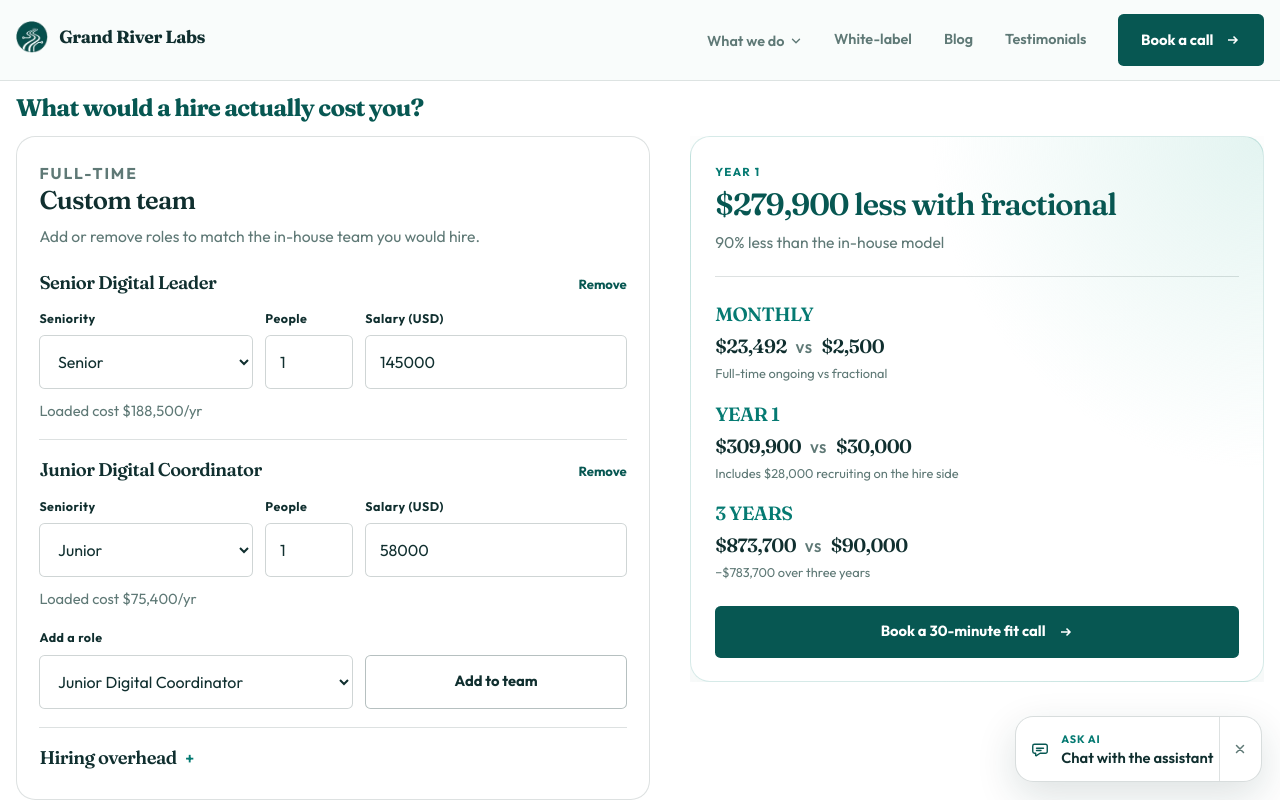
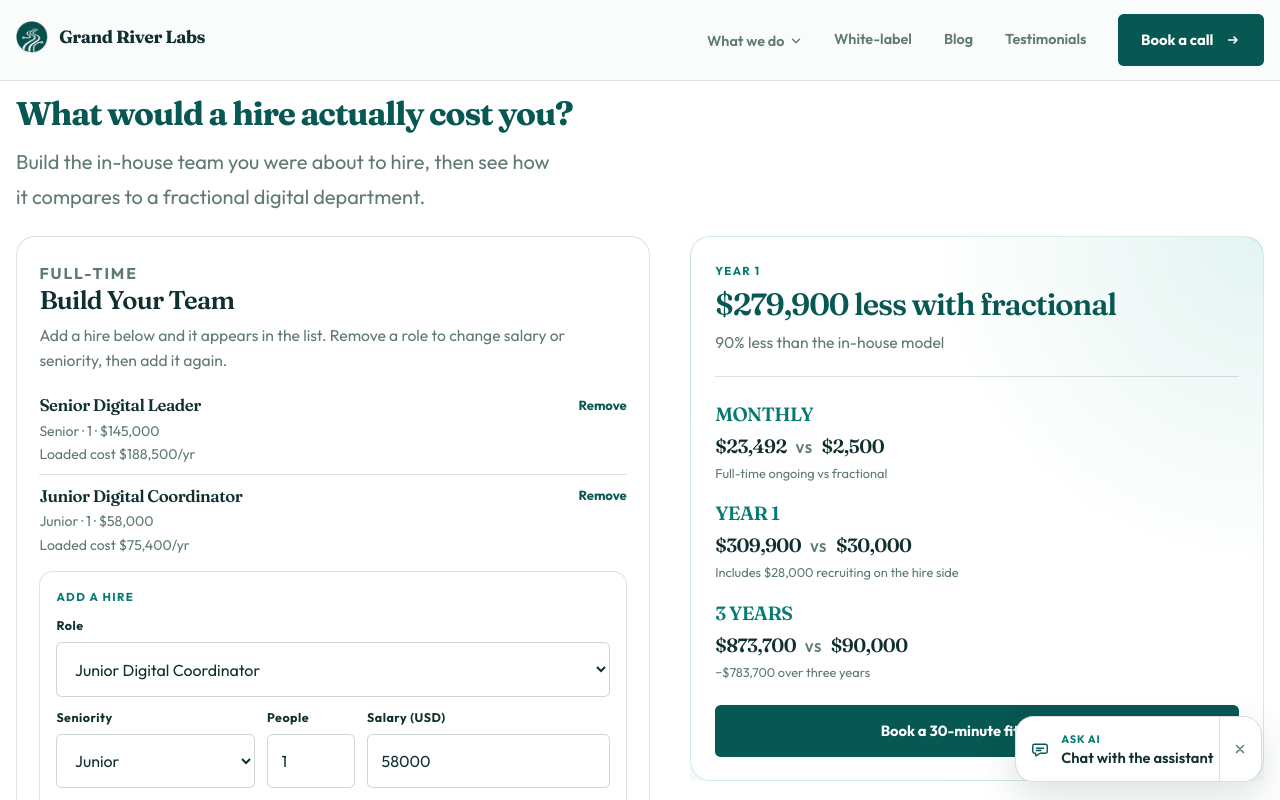
Before and after one commit to duncan-io/grand-river-labs, a Next.js app: page /fractional-digital-team-calculator in a window 1280 px wide. Shown: the top 800 px of the page. Built offline with nearby package versions, Linux system fonts and the light colour scheme.

Commit message:
Fix calculator, make some layout changes

```diff
--- a/app/(frontend)/fractional-digital-team-calculator/page.tsx
+++ b/app/(frontend)/fractional-digital-team-calculator/page.tsx
@@ -23,6 +23,10 @@ export default function FractionalDigitalTeamCalculatorPage() {
               <h1 className="calc-page__headline">
                 What would a hire actually cost you?
               </h1>
+              <p className="section-copy calc-page__copy">
+                Build the in-house team you were about to hire, then see how it
+                compares to a fractional digital department.
+              </p>
             </header>
             <FractionalTeamCalculator />
           </div>
--- a/app/(frontend)/layout.tsx
+++ b/app/(frontend)/layout.tsx
@@ -15,8 +15,7 @@ const fraunces = Fraunces({
 });
 
 export const metadata: Metadata = {
-  title:
-    "Grand River Labs | Fractional Digital Department",
+  title: "Fractional Digital Marketing Team | Grand River Labs",
   description:
     "Get the expertise and execution of an in-house digital team without hiring one. GR Labs provides ongoing website management, digital strategy, technical execution, and more.",
 };
--- a/app/(frontend)/page.tsx
+++ b/app/(frontend)/page.tsx
@@ -1,3 +1,4 @@
+import type { Metadata } from "next";
 import { ContactSection } from "@/components/contact";
 import { Hero } from "@/components/hero";
 import {
@@ -8,6 +9,10 @@ import {
 } from "@/components/sections";
 import { SiteFooter } from "@/components/site-footer";
 import { SiteHeader } from "@/components/site-header";
+
+export const metadata: Metadata = {
+  title: "Fractional Digital Marketing Team | Grand River Labs",
+};
 
 export default function Home() {
   const turnstileSiteKey = process.env.TURNSTILE_SITE_KEY?.trim() ?? "";
--- a/components/fractional-digital-department.tsx
+++ b/components/fractional-digital-department.tsx
@@ -41,18 +41,24 @@ const capabilities = [
   },
 ];
 
-const operatingSteps = [
+const contrastModels = [
   {
-    title: "Look",
-    copy: "Study the business, the site, the tools, and the friction. We don't wait for a spec or a backlog you already named.",
+    label: "Consultant",
+    title: "Tells you what to do.",
+    copy: "A recommendation, then you're left to staff it, sequence it, and make it happen.",
+    role: "foil",
   },
   {
-    title: "Find",
-    copy: "Surface the priorities and opportunities that will actually move the business—not the loudest request or the easiest ticket.",
+    label: "Agency",
+    title: "Does what you tell them.",
+    copy: "They wait for a brief. If you don't already know what to request, the important work never gets named.",
+    role: "foil",
   },
   {
-    title: "Attack",
-    copy: "Take on the work, review what changed, and keep hunting for the next improvement.",
+    label: "Fractional digital department",
+    title: "Does what needs doing.",
+    copy: "We look at the business, find the digital work worth doing, and take it on—so you are not the strategist or the project manager.",
+    role: "answer",
   },
 ];
 
@@ -181,19 +187,19 @@ export function FractionalDigitalDepartmentSections() {
       <section className="section fdd-problem" id="the-gap">
         <div className="shell">
           <div className="fdd-problem__top reveal">
-            <div className="fdd-problem__intro">
+            <div>
               <p className="eyebrow">The gap</p>
               <h2 className="section-heading">
                 We work inside how you already operate—and own the digital
                 side.
               </h2>
-              <p className="section-copy">
-                Agencies and specialists sit outside the business. Consultants
-                advise and leave. The gap is a partner who learns your process,
-                takes ownership of website, tools, and systems, and keeps
-                refining, enhancing, and advising.
-              </p>
             </div>
+            <p className="section-copy">
+              Agencies and specialists sit outside the business. Consultants
+              advise and leave. The gap is a partner who learns your process,
+              takes ownership of website, tools, and systems, and keeps
+              refining, enhancing, and advising.
+            </p>
           </div>
           <div className="fdd-problem__grid reveal">
             {positioningPoints.map((item, index) => (
@@ -248,52 +254,35 @@ export function FractionalDigitalDepartmentSections() {
           <div className="fdd-flow__top reveal">
             <div>
               <p className="eyebrow">How it works</p>
-              <h2 className="section-heading">
-                You don&apos;t need a brief. We find the work worth doing.
+              <h2 className="section-heading fdd-flow__heading">
+                <span>A consultant tells you what to do.</span>
+                <span>An agency does what you tell them.</span>
+                <span>A fractional digital department does what needs doing.</span>
               </h2>
             </div>
             <p className="section-copy">
-              Don&apos;t arrive with a punch list. GR Labs looks at the
-              business, seeks out the digital priorities and opportunities worth
-              attacking, and takes them on—so you are not the one figuring out
-              what to request.
+              Two familiar models. Neither owns the work.
             </p>
           </div>
-          <ol className="fdd-flow__steps reveal">
-            {operatingSteps.map((step, index) => (
-              <li className="fdd-flow__step" key={step.title}>
-                {index > 0 ? (
-                  <span className="fdd-flow__connector" aria-hidden="true">
-                    <svg viewBox="0 0 80 24" fill="none">
-                      <path
-                        className="fdd-flow__connector-line"
-                        d="M4 12h64"
-                        stroke="currentColor"
-                        strokeWidth="1.5"
-                        strokeLinecap="round"
-                        strokeDasharray="4 6"
-                      />
-                      <path
-                        d="M62 5.5 72 12l-10 6.5"
-                        stroke="currentColor"
-                        strokeWidth="1.5"
-                        strokeLinecap="round"
-                        strokeLinejoin="round"
-                      />
-                    </svg>
-                  </span>
-                ) : null}
-                <span className="fdd-flow__number">
-                  {String(index + 1).padStart(2, "0")}
-                </span>
-                <h3>{step.title}</h3>
-                <p>{step.copy}</p>
+          <ul className="fdd-flow__steps reveal">
+            {contrastModels.map((item) => (
+              <li
+                className={
+                  item.role === "answer"
+                    ? "fdd-flow__step fdd-flow__step--answer"
+                    : "fdd-flow__step"
+                }
+                key={item.label}
+              >
+                <span className="fdd-flow__label">{item.label}</span>
+                <h3>{item.title}</h3>
+                <p>{item.copy}</p>
               </li>
             ))}
-          </ol>
+          </ul>
           <p className="fdd-flow__promise reveal">
-            You don&apos;t have to figure out what to ask us to do. That&apos;s
-            part of what you&apos;re paying us for.
+            You don&apos;t have to figure out what to ask us to do. We do what
+            needs doing.
           </p>
           <div className="fdd-offer reveal">
             <div>
--- a/components/fractional-team-calculator.tsx
+++ b/components/fractional-team-calculator.tsx
@@ -5,7 +5,6 @@ import { BOOK_CALL_HREF } from "@/lib/site";
 import {
   DEFAULT_ASSUMPTIONS,
   DEFAULT_FRACTIONAL_MONTHLY,
-  FRACTIONAL_MONTHLY_PER_PERSON,
   MAX_FRACTIONAL_MONTHLY,
   MAX_ROLE_QUANTITY,
   MAX_SALARY,
@@ -18,6 +17,7 @@ import {
   formatPercent,
   formatSignedUsd,
   formatUsd,
+  getCatalogItem,
   sanitizeNumber,
   suggestedFractionalMonthly,
   type CalculatorAssumptions,
@@ -32,6 +32,16 @@ function readNumber(value: string): number {
   return Number(value);
 }
 
+function composerFromCatalog(catalogId: string) {
+  const item = getCatalogItem(catalogId);
+  return {
+    catalogId: item.id,
+    seniority: item.seniority,
+    quantity: 1,
+    salary: item.salary,
+  };
+}
+
 export function FractionalTeamCalculator() {
   const [roles, setRoles] = useState<TeamRole[]>(() => defaultTeamRoles());
   const [assumptions, setAssumptions] = useState<CalculatorAssumptions>(
@@ -40,7 +50,9 @@ export function FractionalTeamCalculator() {
   const [fractionalMonthly, setFractionalMonthly] = useState(
     DEFAULT_FRACTIONAL_MONTHLY,
   );
-  const [addRoleId, setAddRoleId] = useState(ROLE_CATALOG[0].id);
+  const [composer, setComposer] = useState(() =>
+    composerFromCatalog(ROLE_CATALOG[0].id),
+  );
 
   const comparison = useMemo(
     () =>
@@ -61,15 +73,6 @@ export function FractionalTeamCalculator() {
     }
   }
 
-  function updateRole(instanceId: string, patch: Partial<TeamRole>) {
-    const nextRoles = roles.map((role) =>
-      role.instanceId === instanceId ? { ...role, ...patch } : role,
-    );
-    const teamChanged =
-      patch.seniority !== undefined || patch.quantity !== undefined;
-    applyRoles(nextRoles, teamChanged);
-  }
-
   function removeRole(instanceId: string) {
     applyRoles(
       roles.filter((role) => role.instanceId !== instanceId),
@@ -77,13 +80,29 @@ export function FractionalTeamCalculator() {
     );
   }
 
+  function selectCatalogRole(catalogId: string) {
+    setComposer(composerFromCatalog(catalogId));
+  }
+
   function addRole() {
-    applyRoles([...roles, createRole(addRoleId)], true);
+    applyRoles(
+      [
+        ...roles,
+        createRole(composer.catalogId, {
+          seniority: composer.seniority,
+          quantity: composer.quantity,
+          salary: composer.salary,
+        }),
+      ],
+      true,
+    );
+    setComposer(composerFromCatalog(composer.catalogId));
   }
 
   function resetTeam() {
     const nextRoles = defaultTeamRoles();
     setAssumptions({ ...DEFAULT_ASSUMPTIONS });
+    setComposer(composerFromCatalog(ROLE_CATALOG[0].id));
     applyRoles(nextRoles, true);
   }
 
@@ -94,9 +113,10 @@ export function FractionalTeamCalculator() {
             <section className="calc-panel" aria-labelledby="calc-fulltime-heading">
               <div className="calc-panel__header">
                 <p className="calc-panel__kicker">Full-time</p>
-                <h3 id="calc-fulltime-heading">Custom team</h3>
+                <h3 id="calc-fulltime-heading">Build Your Team</h3>
                 <p>
-                  Add or remove roles to match the in-house team you would hire.
+                  Add a hire below and it appears in the list. Remove a role to
+                  change salary or seniority, then add it again.
                 </p>
               </div>
 
@@ -110,7 +130,13 @@ export function FractionalTeamCalculator() {
                   roles.map((role, index) => (
                     <li className="calc-role" key={role.instanceId}>
                       <div className="calc-role__top">
+                        <div className="calc-role__summary">
                           <p className="calc-role__title">{role.title}</p>
+                          <p className="calc-role__meta">
+                            {SENIORITY_LABELS[role.seniority]} · {role.quantity}{" "}
+                            · {formatUsd(role.salary)}
+                          </p>
+                        </div>
                         <button
                           type="button"
                           className="calc-role__remove"
@@ -120,15 +146,45 @@ export function FractionalTeamCalculator() {
                           Remove
                         </button>
                       </div>
-                      <div className="calc-role__fields">
+                      <p className="calc-role__loaded">
+                        Loaded cost{" "}
+                        {formatUsd(
+                          role.salary * role.quantity * (1 + assumptions.burdenRate),
+                        )}
+                        /yr
+                        <span className="visually-hidden">
+                          {` Role ${index + 1}`}
+                        </span>
+                      </p>
+                    </li>
+                  ))
+                )}
+              </ul>
+
+              <div className="calc-add">
+                <p className="calc-add__kicker">Add a hire</p>
+                <label className="calc-field calc-add__role">
+                  <span>Role</span>
+                  <select
+                    value={composer.catalogId}
+                    onChange={(event) => selectCatalogRole(event.target.value)}
+                  >
+                    {ROLE_CATALOG.map((item) => (
+                      <option value={item.id} key={item.id}>
+                        {item.title}
+                      </option>
+                    ))}
+                  </select>
+                </label>
                 <label className="calc-field">
                   <span>Seniority</span>
                   <select
-                            value={role.seniority}
+                    value={composer.seniority}
                     onChange={(event) =>
-                              updateRole(role.instanceId, {
+                      setComposer((current) => ({
+                        ...current,
                         seniority: event.target.value as Seniority,
-                              })
+                      }))
                     }
                   >
                     {(Object.keys(SENIORITY_LABELS) as Seniority[]).map(
@@ -148,16 +204,17 @@ export function FractionalTeamCalculator() {
                     min={0}
                     max={MAX_ROLE_QUANTITY}
                     step={1}
-                            value={role.quantity}
-                            aria-label={`${role.title} headcount`}
+                    value={composer.quantity}
+                    aria-label="Headcount to add"
                     onChange={(event) =>
-                              updateRole(role.instanceId, {
+                      setComposer((current) => ({
+                        ...current,
                         quantity: sanitizeNumber(
                           readNumber(event.target.value),
                           0,
                           MAX_ROLE_QUANTITY,
                         ),
-                              })
+                      }))
                     }
                   />
                 </label>
@@ -169,48 +226,19 @@ export function FractionalTeamCalculator() {
                     min={0}
                     max={MAX_SALARY}
                     step={1000}
-                            value={role.salary}
-                            aria-label={`${role.title} annual salary in US dollars`}
+                    value={composer.salary}
+                    aria-label="Annual salary in US dollars"
                     onChange={(event) =>
-                              updateRole(role.instanceId, {
+                      setComposer((current) => ({
+                        ...current,
                         salary: sanitizeNumber(
                           readNumber(event.target.value),
                           0,
                           MAX_SALARY,
                         ),
-                              })
+                      }))
                     }
                   />
-                        </label>
-                      </div>
-                      <p className="calc-role__loaded">
-                        Loaded cost{" "}
-                        {formatUsd(
-                          role.salary * role.quantity * (1 + assumptions.burdenRate),
-                        )}
-                        /yr
-                        <span className="visually-hidden">
-                          {` Role ${index + 1}`}
-                        </span>
-                      </p>
-                    </li>
-                  ))
-                )}
-              </ul>
-
-              <div className="calc-add">
-                <label className="calc-field calc-add__field">
-                  <span>Add a role</span>
-                  <select
-                    value={addRoleId}
-                    onChange={(event) => setAddRoleId(event.target.value)}
-                  >
-                    {ROLE_CATALOG.map((item) => (
-                      <option value={item.id} key={item.id}>
-                        {item.title}
-                      </option>
-                    ))}
-                  </select>
                 </label>
                 <button
                   type="button"
@@ -298,12 +326,8 @@ export function FractionalTeamCalculator() {
                 <p className="calc-panel__kicker">Fractional</p>
                 <h3 id="calc-fractional-heading">GR Labs engagement</h3>
                 <p>
-                  Defaults to {formatUsd(DEFAULT_FRACTIONAL_MONTHLY)}/month for
-                  this starting team. Adding or removing people updates it by{" "}
-                  {formatUsd(FRACTIONAL_MONTHLY_PER_PERSON.junior)} for juniors,{" "}
-                  {formatUsd(FRACTIONAL_MONTHLY_PER_PERSON.mid)} for mid-level,
-                  and {formatUsd(FRACTIONAL_MONTHLY_PER_PERSON.senior)} for
-                  seniors. You can still set a different amount.
+                  This is an estimate. Any engagement would need to be
+                  discussed on a call.
                 </p>
               </div>
               <label className="calc-field calc-field--monthly">
--- a/package.json
+++ b/package.json
@@ -22,7 +22,7 @@
     "@payloadcms/ui": "^3.88.0",
     "graphql": "^17.0.2",
     "next": "16.2.10",
-    "openai": "^6.48.0",
+    "openai": "^6.49.0",
     "payload": "^3.88.0",
     "react": "19.2.4",
     "react-dom": "19.2.4",
@@ -33,8 +33,8 @@
   "devDependencies": {
     "@tailwindcss/postcss": "^4.3.3",
     "@types/node": "^20.19.43",
-    "@types/react": "^19.2.17",
-    "@types/react-dom": "^19.2.3",
+    "@types/react": "^19.2.18",
+    "@types/react-dom": "^19.2.5",
     "eslint": "^9.39.5",
     "eslint-config-next": "16.2.10",
     "tailwindcss": "^4.3.3",
```
Also changed, not shown: app/globals.css, 1 other file (tests, documents, lock files or other folders). Lines whose indentation alone changed are shown as unchanged.
